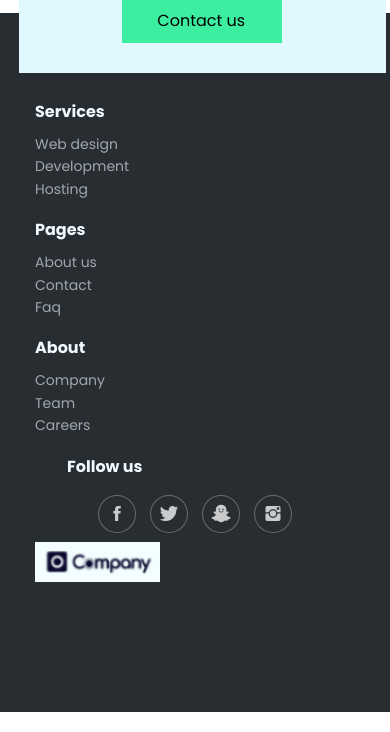
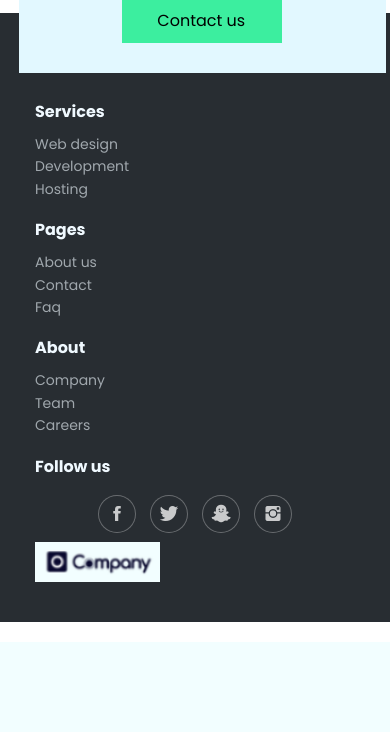
Before and after one commit to aner2007/task, a PHP site: page / in a window 390 px wide. Shown: the part 1805-2537 px from the top of the page. After the commit the page ends 2447 px from the top, so only its background shows below. Run offline with PHP 8.4, Linux system fonts and the light colour scheme; data that the repository does not hold is empty; some libraries are stand-ins or nearby versions.

Commit message:
mobile responsive

```diff
--- a/css/custom.css
+++ b/css/custom.css
@@ -204,9 +204,7 @@ body {
         width: 160px;
         margin-bottom: 11px;
     }
-    .follow-us h3 {
-        margin-left: 0px;
-    }
+
     .post-main h2 {
         margin-top: 20px;
         font-size: 24px;
--- a/css/footer.css
+++ b/css/footer.css
@@ -112,7 +112,7 @@
         float: left;
         width: 100%;
         height: auto;
-        padding-bottom: 15px;
+        padding-bottom: 20px !important;
     }
     .drop-left {
         width: 100%;
@@ -129,5 +129,8 @@
     .footer-dark .item.social > a{
         padding-top:0;
     }
+    .follow-us h3 {
+        margin-left: 0px;
+    }
 
 }
```
